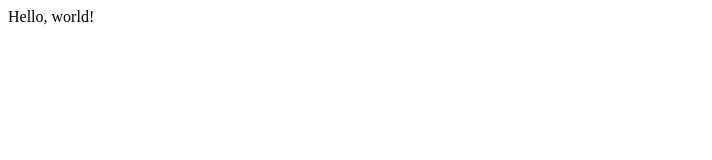
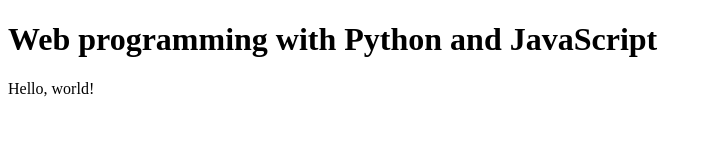
Before and after one commit to manikohzadi/hello, a plain HTML site: page index.html in a window 1280 px wide. Shown: the whole page, without its empty margins (0-712 px from the left). Drawn offline with Linux system fonts and the light colour scheme.

Commit message:
Update index.html

```diff
--- a/index.html
+++ b/index.html
@@ -6,6 +6,7 @@
     <title>Hello!</title>
   </head>
   <body>
+    <h1>Web programming with Python and JavaScript</h1>
     Hello, world!
   </body>
 </html>
```
